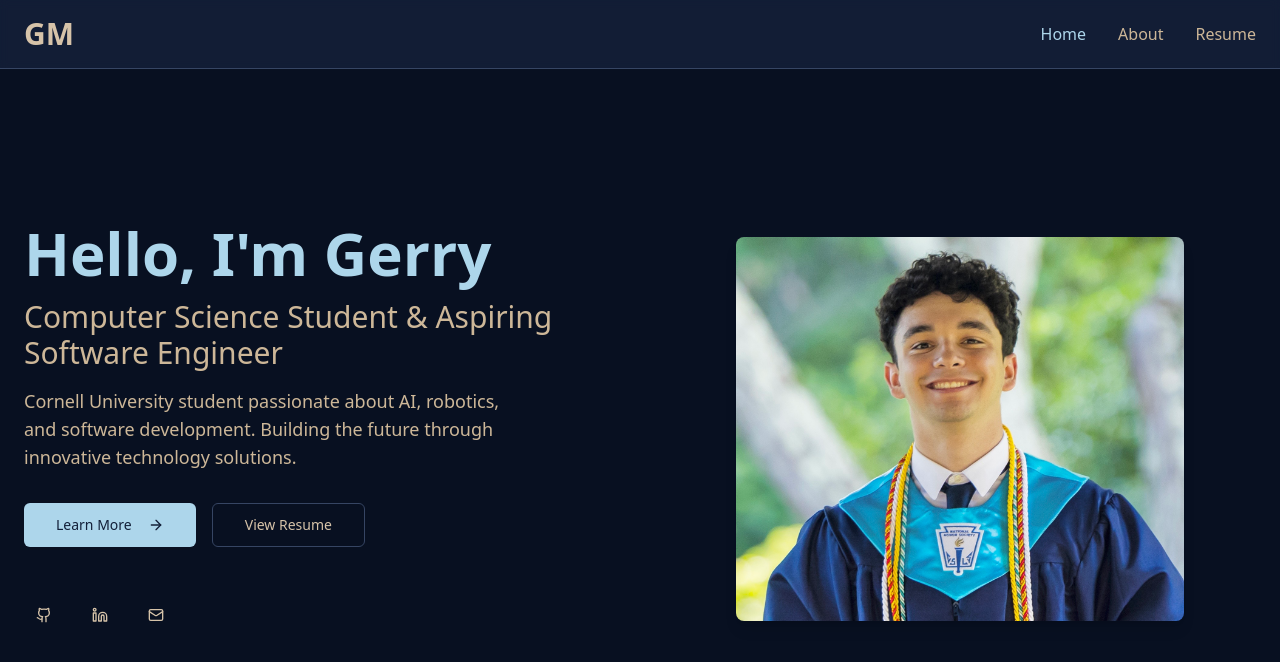
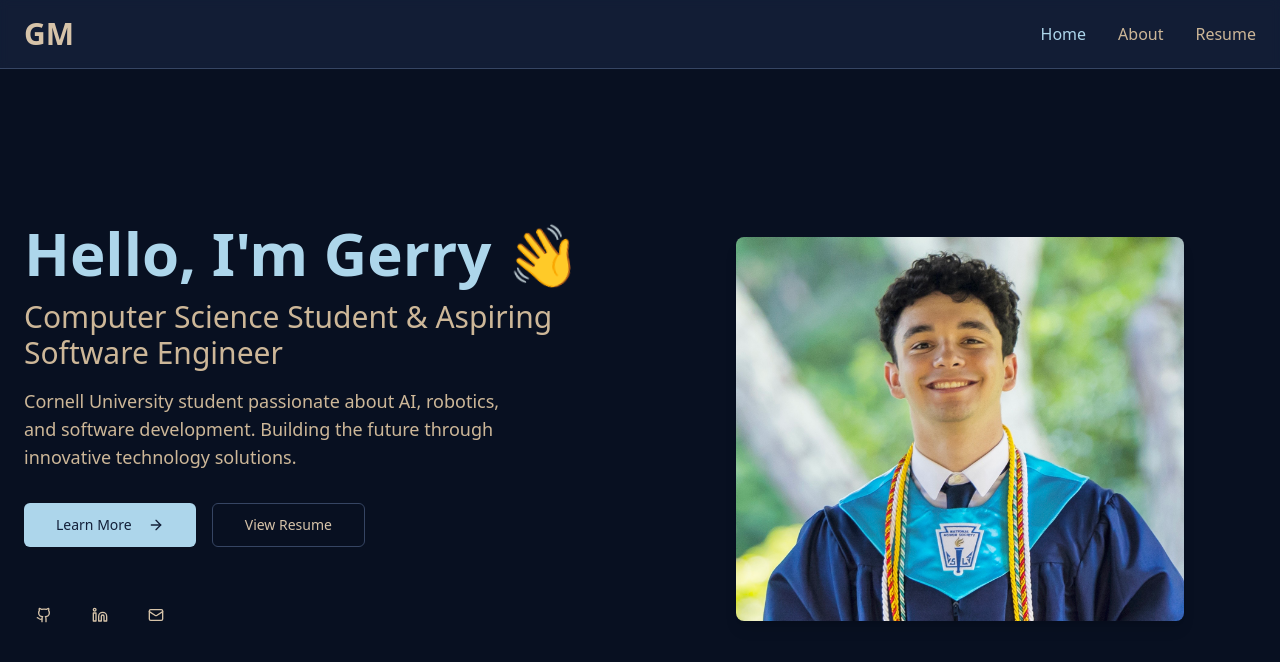
Before and after one commit to gerry-montemayor/portfolio, a React (Vite) app: page / in a window 1280 px wide. Shown: the top 662 px of the page. Built offline with nearby package versions, Linux system fonts and the light colour scheme.

Commit message:
Add waving hand emoji
Add a waving hand emoji with a small animation next to the greeting on the homepage.

```diff
--- a/src/index.css
+++ b/src/index.css
@@ -59,4 +59,16 @@
   html {
     scroll-behavior: smooth;
   }
+
+  .wave {
+    animation: wave 1s ease-in-out infinite;
+    transform-origin: 70% 70%;
+    display: inline-block;
+  }
+
+  @keyframes wave {
+    0%, 100% { transform: rotate(0deg); }
+    10%, 30%, 50%, 70% { transform: rotate(-10deg); }
+    20%, 40%, 60%, 80% { transform: rotate(12deg); }
+  }
 }
--- a/src/pages/Home.tsx
+++ b/src/pages/Home.tsx
@@ -10,7 +10,7 @@ const Home = () => {
           <div className="space-y-8">
             <div className="space-y-4">
               <h1 className="text-5xl md:text-6xl font-bold text-primary">
-                Hello, I'm Gerry
+                Hello, I'm Gerry <span className="wave">👋</span>
               </h1>
               <h2 className="text-2xl md:text-3xl text-muted-foreground">
                 Computer Science Student & Aspiring Software Engineer
```
